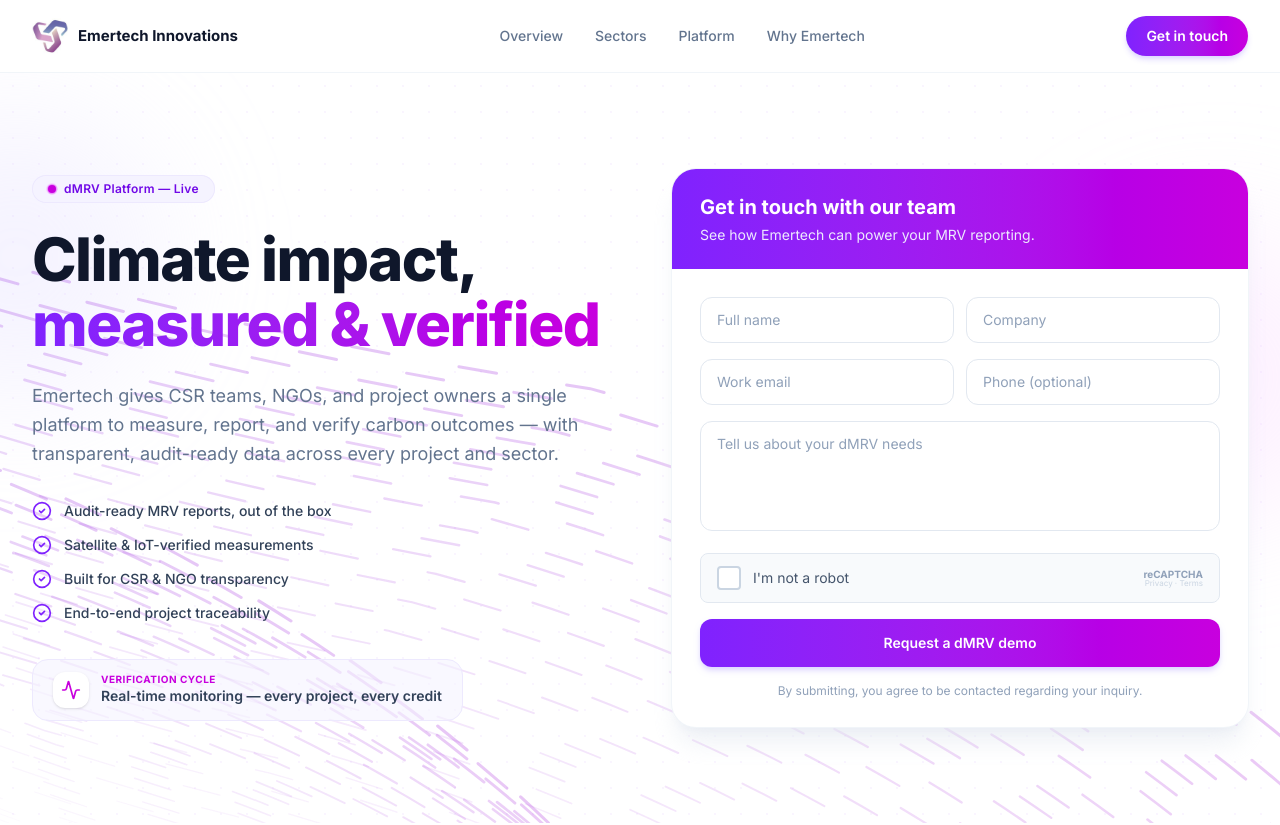
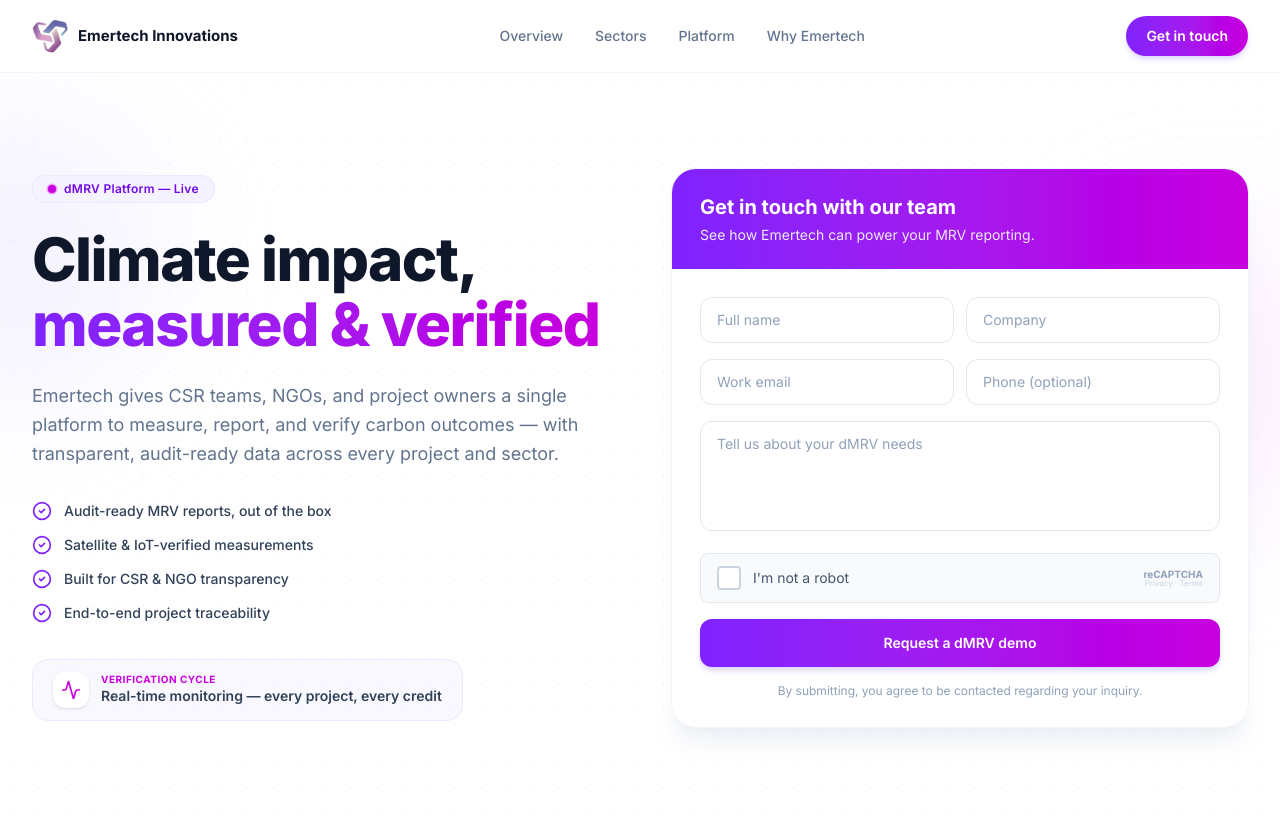
Before and after one commit to Anthem-17/dMRV-website-emertech, a React (Vite) app: page / in a window 1280 px wide. Shown: the top 825 px of the page. Built offline with nearby package versions, Linux system fonts and the light colour scheme.

Commit message:
Update App.jsx

```diff
--- a/App.jsx
+++ b/App.jsx
@@ -335,11 +335,7 @@
       <div className="pointer-events-none absolute -left-32 top-10 h-72 w-72 rounded-full bg-violet-200/30 blur-3xl" />
       <div className="pointer-events-none absolute -right-20 top-40 h-72 w-72 rounded-full bg-fuchsia-200/30 blur-3xl" />
 
-      {/* animated flowing paths — hero background */}
-      <FloatingPaths position={1} subtle />
-      <FloatingPaths position={-1} subtle />
-
-      <div className="relative z-10 mx-auto grid max-w-7xl grid-cols-1 items-center gap-10 px-5 py-14 md:grid-cols-2 md:gap-12 lg:gap-16 lg:px-8 lg:py-24">
+      <div className="relative mx-auto grid max-w-7xl grid-cols-1 items-center gap-10 px-5 py-14 md:grid-cols-2 md:gap-12 lg:gap-16 lg:px-8 lg:py-24">
         {/* Left half — headline, summary, bullets */}
         <div>
           <Pill dot>dMRV Platform — Live</Pill>
@@ -641,62 +637,6 @@
 }
 
 /* ------------------------------------------------------------------ */
-/*  Intro splash — animated flowing paths + scroll-to-reveal           */
-/* ------------------------------------------------------------------ */
-function FloatingPaths({ position, subtle = false }) {
-  const paths = Array.from({ length: 36 }, (_, i) => ({
-    id: i,
-    d: `M-${380 - i * 5 * position} -${189 + i * 6}C-${380 - i * 5 * position} -${
-      189 + i * 6
-    } -${312 - i * 5 * position} ${216 - i * 6} ${152 - i * 5 * position} ${
-      343 - i * 6
-    }C${616 - i * 5 * position} ${470 - i * 6} ${684 - i * 5 * position} ${
-      875 - i * 6
-    } ${684 - i * 5 * position} ${875 - i * 6}`,
-    width: (subtle ? 0.4 : 0.6) + i * (subtle ? 0.025 : 0.035),
-  }));
-
-  return (
-    <div
-      className="pointer-events-none absolute inset-0"
-      style={subtle ? { opacity: 0.55 } : undefined}
-      aria-hidden
-    >
-      <svg
-        className="h-full w-full"
-        viewBox="0 0 696 316"
-        fill="none"
-        preserveAspectRatio="xMidYMid slice"
-      >
-        <defs>
-          <linearGradient id={`grad-${position}`} x1="0" y1="0" x2="1" y2="1">
-            <stop offset="0%" stopColor="#7c3aed" />
-            <stop offset="100%" stopColor="#c026d3" />
-          </linearGradient>
-        </defs>
-        {paths.map((path) => (
-          <path
-            key={path.id}
-            d={path.d}
-            stroke={`url(#grad-${position})`}
-            strokeWidth={path.width}
-            strokeLinecap="round"
-            fill="none"
-            className="flow-path"
-            style={{
-              opacity: subtle ? 0.03 + path.id * 0.013 : 0.08 + path.id * 0.022,
-              strokeDasharray: "16 30",
-              animationDuration: `${14 + (path.id % 12) * 1.5}s`,
-              animationDelay: `${-path.id * 0.45}s`,
-            }}
-          />
-        ))}
-      </svg>
-    </div>
-  );
-}
-
-/* ------------------------------------------------------------------ */
 /*  Page                                                               */
 /* ------------------------------------------------------------------ */
 export default function App() {
@@ -705,23 +645,7 @@
       className="min-h-screen bg-white antialiased"
       style={{ fontFamily: "'Inter', ui-sans-serif, system-ui, sans-serif" }}
     >
-      <style>{`
-        @import url('https://fonts.googleapis.com/css2?family=Inter:wght@400;500;600;700;800&display=swap');
-
-        /* flowing dashes along the hero background paths */
-        .flow-path {
-          animation-name: flowDash;
-          animation-timing-function: linear;
-          animation-iteration-count: infinite;
-        }
-        @keyframes flowDash {
-          to { stroke-dashoffset: -920; }
-        }
-
-        @media (prefers-reduced-motion: reduce) {
-          .flow-path { animation: none !important; }
-        }
-      `}</style>
+      <style>{`@import url('https://fonts.googleapis.com/css2?family=Inter:wght@400;500;600;700;800&display=swap');`}</style>
       <Navbar />
       <main>
         <Hero />
```
